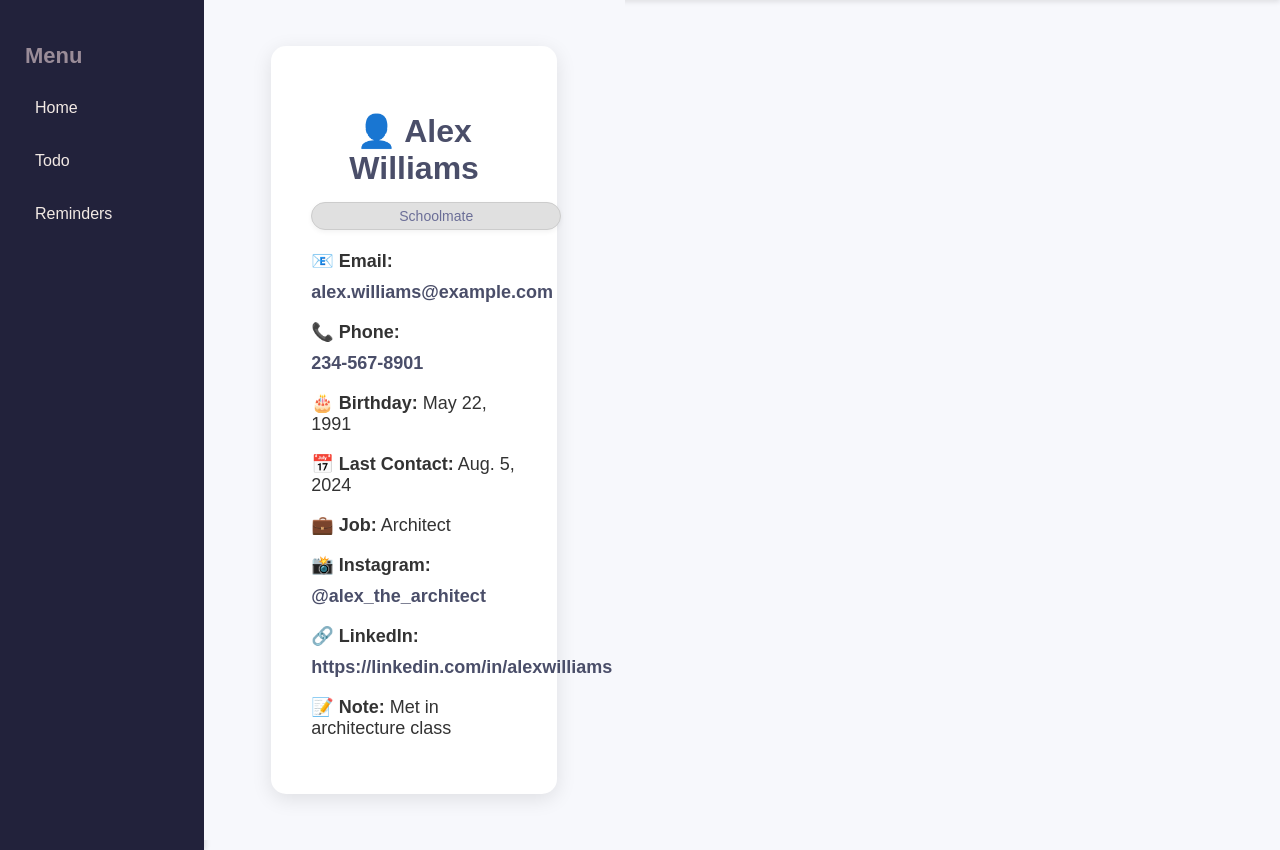
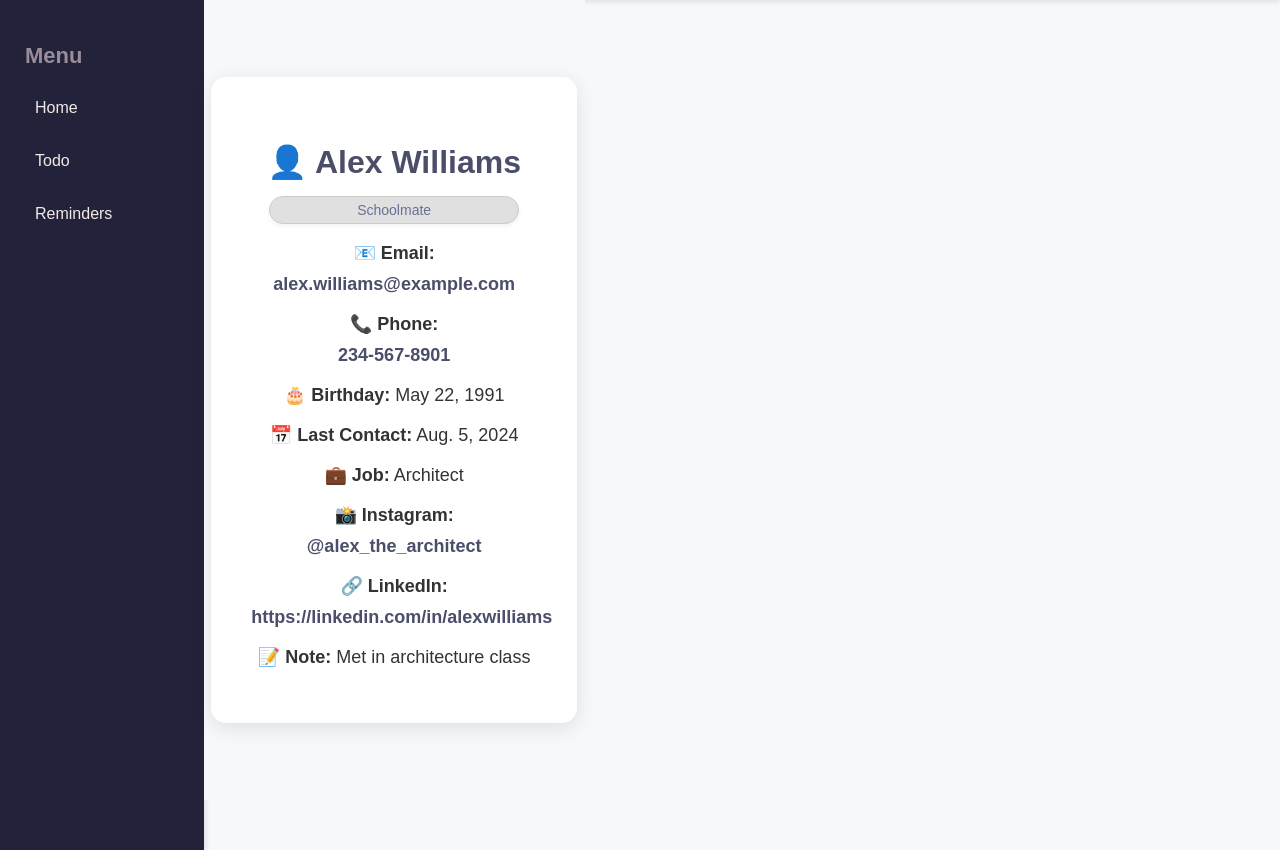
Before and after one commit to s-swen/myCircle, a Django app: page /circle/contact/42 in a window 1280 px wide. Shown: the part 58-908 px from the top of the page. Run offline with Django 4.2, Linux system fonts and the light colour scheme; data comes from the database, SQL or seed files in the repository.

Commit message:
still donnot work

```diff
--- a/myCircle/circle/static/circle/css/style.css
+++ b/myCircle/circle/static/circle/css/style.css
@@ -192,38 +192,30 @@
     text-decoration: underline;
 }
 
-
-/* Container for the entire contact details page */
-.contact-container {
+/* Full page wrapper to center the contact card */
+.contact-wrapper {
     display: flex;
-    justify-content: center;  /* Centers the contact card horizontally */
-    align-items: center;
-    min-height: 100vh;  /* Makes sure the content takes up full viewport height */
-    padding: 20px;
-    background-color: #f7f8fc;
+    justify-content: center; /* Centers the card horizontally */
+    align-items: center; /* Centers the card vertically */
+    min-height: 100vh; /* Full viewport height */
+    background-color: #f7f8fc; /* Light background */
 }
 
-/* Contact card styling */
+/* Styling for the contact card */
 .contact-card {
     background-color: white;
     border-radius: 15px;
     padding: 40px;
-    width: 75%; /* 75% of the width to make it prominent but not too wide */
-    max-width: 900px; /* Prevent the card from becoming too large */
-    box-shadow: 0 5px 20px rgba(0, 0, 0, 0.1);
-    box-sizing: border-box;
-    text-align: left;  /* Align text to the left */
+    width: 75%; /* Makes sure the card takes up 75% of the container */
+    max-width: 900px; /* Limits the card width */
+    box-shadow: 0 5px 20px rgba(0, 0, 0, 0.1); /* Light shadow for depth */
+    text-align: center; /* Centers the text */
 }
 
-/* Header section */
-.contact-header {
-    text-align: center;  /* Center the name and category */
-    margin-bottom: 20px;
-}
-
+/* Styling for the contact header */
 .contact-header h2 {
-    color: #4a4e69; /* Dark purple */
-    font-size: 32px; /* Larger font size for the name */
+    font-size: 32px;
+    color: #4a4e69;
     margin-bottom: 10px;
 }
 
@@ -233,11 +225,11 @@
     padding: 5px 10px;
     border-radius: 15px;
     font-size: 14px;
-    color: #6b6e97; /* Light purple */
+    color: #6b6e97;
     margin-top: 5px;
 }
 
-/* Body section */
+/* Styling for the contact body */
 .contact-body p {
     font-size: 18px;
     color: #333;
@@ -252,28 +244,3 @@
 .contact-body a:hover {
     text-decoration: underline;
 }
-
-/* Adjusting button styles for any future edit or delete buttons */
-.edit-btn, .delete-btn {
-    padding: 12px 25px;
-    border-radius: 25px;
-    text-decoration: none;
-    font-weight: 600;
-    color: white;
-}
-
-.edit-btn {
-    background-color: #4a4e69;
-}
-
-.edit-btn:hover {
-    background-color: #6b6e97;
-}
-
-.delete-btn {
-    background-color: #c44536;
-}
-
-.delete-btn:hover {
-    background-color: #e76f51;
-}
--- a/myCircle/circle/templates/circle/contact_detail.html
+++ b/myCircle/circle/templates/circle/contact_detail.html
@@ -1,7 +1,7 @@
 {% extends 'circle/base.html' %}
 
 {% block content %}
-<div class="contact-container">
+<div class="contact-wrapper">
     <div class="contact-card">
         <div class="contact-header">
             <h2>👤 {{ contact.first_name }} {{ contact.last_name }}</h2>
@@ -12,21 +12,27 @@
             {% if contact.phone_number %}
                 <p><strong>📞 Phone:</strong> <a href="tel:{{ contact.phone_number }}">{{ contact.phone_number }}</a></p>
             {% endif %}
+
             {% if contact.birthday %}
                 <p><strong>🎂 Birthday:</strong> {{ contact.birthday }}</p>
             {% endif %}
+
             {% if contact.last_contact %}
                 <p><strong>📅 Last Contact:</strong> {{ contact.last_contact }}</p>
             {% endif %}
+
             {% if contact.work %}
                 <p><strong>💼 Job:</strong> {{ contact.work }}</p>
             {% endif %}
+
             {% if contact.instagram_handle %}
                 <p><strong>📸 Instagram:</strong> <a href="https://instagram.com/{{ contact.instagram_handle }}" target="_blank">@{{ contact.instagram_handle }}</a></p>
             {% endif %}
+
             {% if contact.linkedin_url %}
                 <p><strong>🔗 LinkedIn:</strong> <a href="{{ contact.linkedin_url }}" target="_blank">{{ contact.linkedin_url }}</a></p>
             {% endif %}
+
             {% if contact.note %}
                 <p><strong>📝 Note:</strong> {{ contact.note }}</p>
             {% endif %}
```
